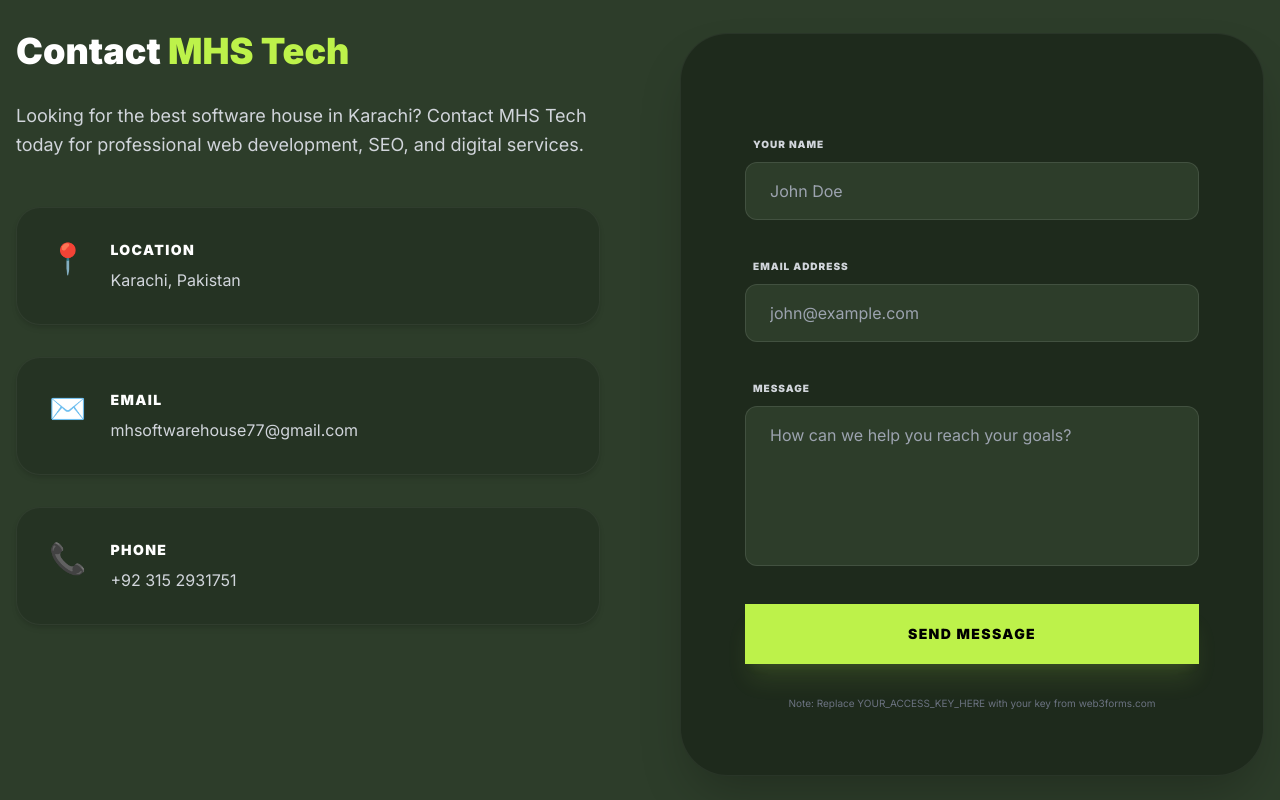
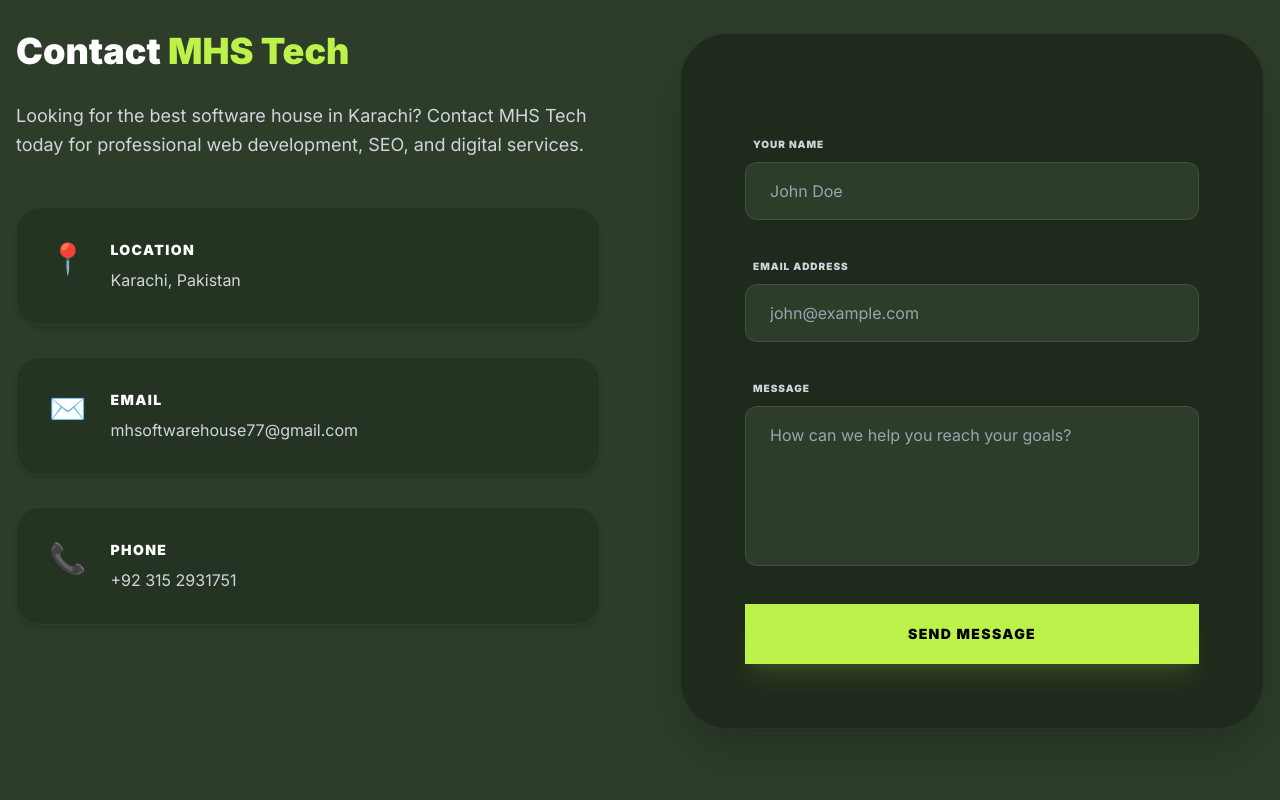
Before and after one commit to huzaifa-2006-mh/mhs-tech, a Next.js app: page /contact in a window 1280 px wide. Shown: the part 700-1500 px from the top of the page. Built offline with nearby package versions, Linux system fonts and the light colour scheme.

Commit message:
Implement AJAX contact form with inline success popup & fix duplicated code

```diff
--- a/app/contact/page.js
+++ b/app/contact/page.js
@@ -1,9 +1,39 @@
-export const metadata = {
-  title: 'Contact MHS Tech – Software House in Karachi',
-  description: 'Looking for the best software house in Karachi? Contact MHS Tech today for professional web development, SEO, and digital services.'
-};
+'use client';
+import { useState } from 'react';
 
 export default function Contact() {
+  const [status, setStatus] = useState(''); // 'loading', 'success', 'error'
+
+  const handleSubmit = async (e) => {
+    e.preventDefault();
+    setStatus('loading');
+
+    const formData = new FormData(e.target);
+    const object = Object.fromEntries(formData);
+    const json = JSON.stringify(object);
+
+    try {
+      const response = await fetch("https://api.web3forms.com/submit", {
+        method: "POST",
+        headers: {
+          "Content-Type": "application/json",
+          Accept: "application/json"
+        },
+        body: json
+      });
+      const result = await response.json();
+      if (result.success) {
+        setStatus('success');
+        e.target.reset();
+      } else {
+        setStatus('error');
+      }
+    } catch (error) {
+      console.log(error);
+      setStatus('error');
+    }
+  };
+
   return (
     <main className="min-h-screen bg-[#2d3d2a] pt-28">
       <section className="py-24 border-b border-white/5">
@@ -56,9 +86,8 @@
             </div>
 
             {/* Contact Form */}
-            <div className="bg-[#1e2a1c] p-10 md:p-16 border border-white/5 rounded-[3rem] shadow-2xl">
-               <form action="https://api.web3forms.com/submit" method="POST" className="space-y-8">
-                  {/* Get your Access Key from https://web3forms.com/ */}
+            <div className="relative bg-[#1e2a1c] p-10 md:p-16 border border-white/5 rounded-[3rem] shadow-2xl overflow-hidden">
+               <form onSubmit={handleSubmit} className="space-y-8">
                   <input type="hidden" name="access_key" value="721b03b2-d7d7-4e8b-b996-5ef51259c345" />
                   <input type="hidden" name="from_name" value="MHS Tech Website" />
                   <input type="hidden" name="subject" value="New Inquiry from MHS Tech" />
@@ -75,12 +104,33 @@
                      <label className="text-[10px] font-black uppercase tracking-widest text-gray-300 ml-2">Message</label>
                      <textarea name="message" required className="w-full bg-[#2d3d2a] border border-white/10 rounded-xl px-6 py-4 text-white focus:border-neon focus:outline-none transition-all h-40 resize-none" placeholder="How can we help you reach your goals?"></textarea>
                   </div>
-                  <button type="submit" className="w-full py-5 bg-neon text-black font-black uppercase tracking-widest text-sm hover:scale-105 transition-all shadow-xl shadow-neon/10">
-                     Send Message
+
+                  <button
+                    type="submit"
+                    disabled={status === 'loading'}
+                    className={`w-full py-5 bg-neon text-black font-black uppercase tracking-widest text-sm hover:scale-105 transition-all shadow-xl shadow-neon/10 disabled:opacity-50`}
+                  >
+                    {status === 'loading' ? 'Sending...' : 'Send Message'}
                   </button>
-                  <p className="text-[10px] text-gray-500 text-center mt-4">
-                    Note: Replace YOUR_ACCESS_KEY_HERE with your key from web3forms.com
-                  </p>
+
+                  {/* Success Popup/Overlay */}
+                  {status === 'success' && (
+                    <div className="absolute inset-0 bg-[#1e2a1c] flex flex-col items-center justify-center p-10 text-center animate-in fade-in zoom-in duration-500">
+                      <div className="w-20 h-20 rounded-full bg-neon/10 flex items-center justify-center text-neon text-4xl mb-6 shadow-2xl shadow-neon/20">✓</div>
+                      <h3 className="text-3xl font-black text-white uppercase italic mb-4">Message Sent!</h3>
+                      <p className="text-gray-300 mb-8">Thank you for reaching out. Our team will contact you shortly.</p>
+                      <button
+                        onClick={() => setStatus('')}
+                        className="text-neon text-[10px] font-black uppercase tracking-widest border-b border-neon/30 hover:border-neon transition-all"
+                      >
+                        Send Another Message
+                      </button>
+                    </div>
+                  )}
+
+                  {status === 'error' && (
+                    <p className="text-red-400 text-xs text-center mt-4">Something went wrong. Please try again or common via WhatsApp.</p>
+                  )}
                </form>
             </div>
           </div>
```
